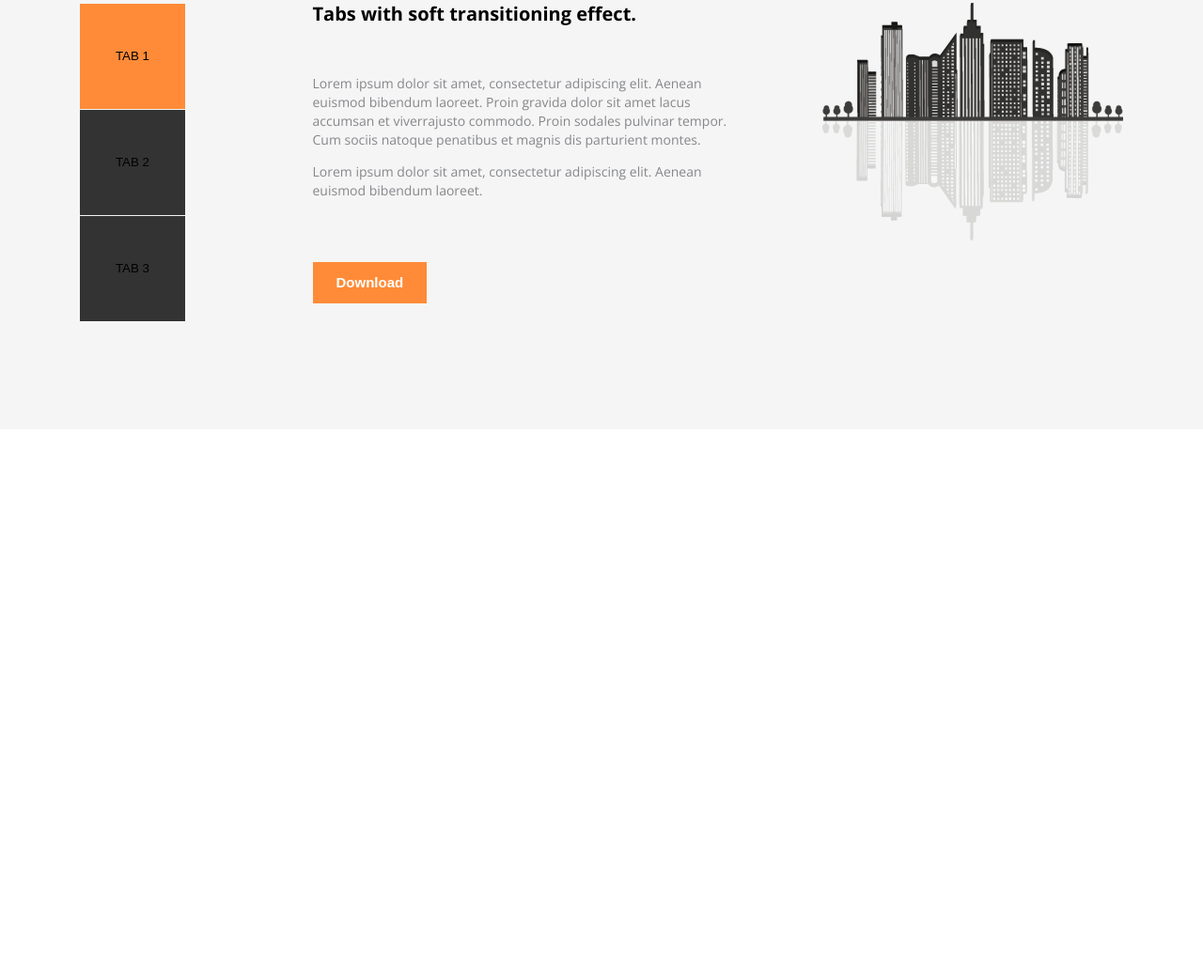
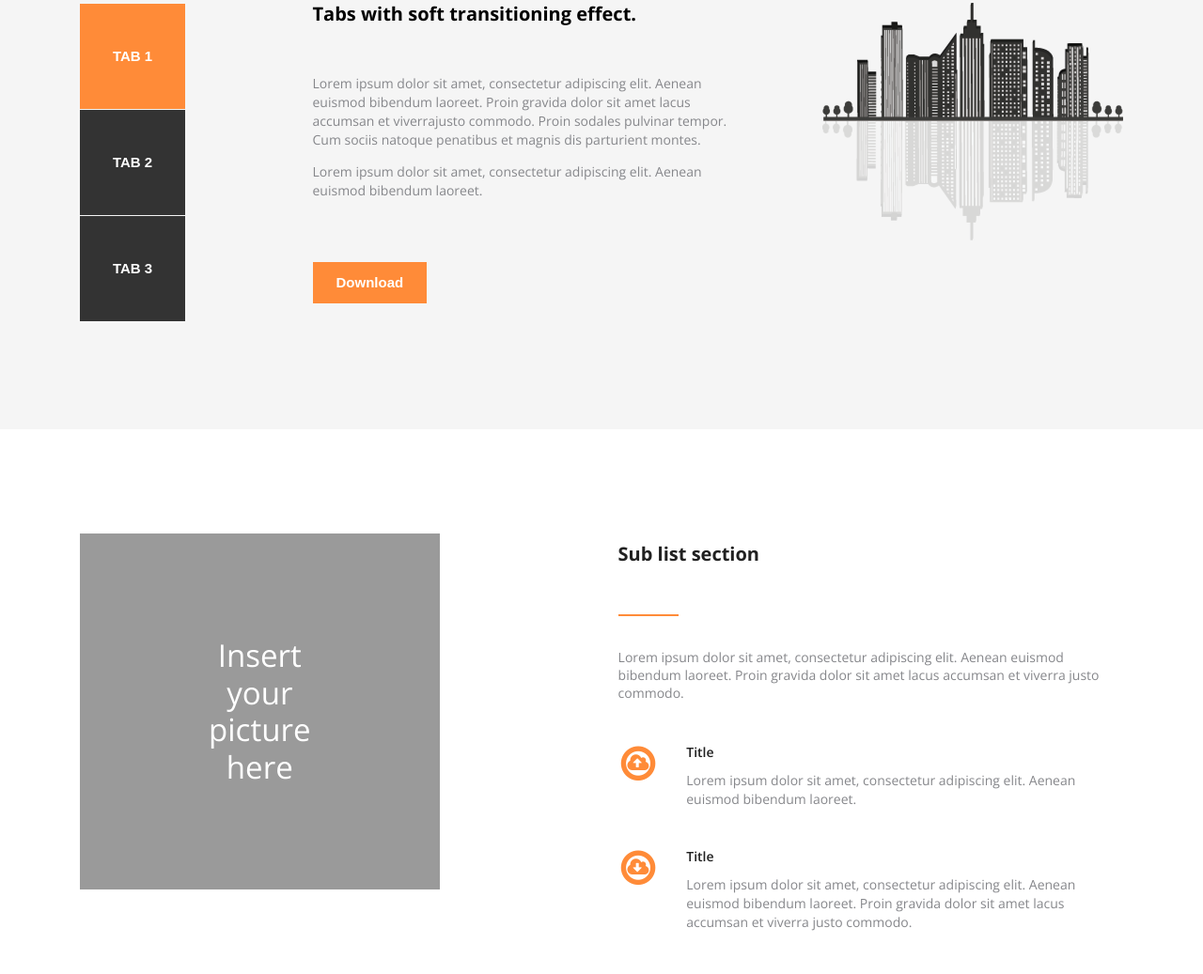
Before and after one commit to strannic123/strannic123.github.io, a plain HTML site: page index.html in a window 1280 px wide. Shown: the part 993-2030 px from the top of the page at 94% size. Before the commit the page ends 1450 px from the top, so only its background shows below. Drawn offline with nearby package versions, Linux system fonts and the light colour scheme.

Commit message:
add sublist block

```diff
--- a/index.html
+++ b/index.html
@@ -125,6 +125,63 @@
         </div>
       </div>
     </div>
+    <div class="sublist">
+      <div class="container">
+        <div class="sublist_row">
+          <div class="sublist_image">
+            <div class="sublist_image_block">Insert your
+              picture here</div>
+          </div>
+          <div class="sublist_description">
+            <div class="sublist_title">Sub list section</div>
+            <div class="sublist_divider_title">
+              <img src="img/divider_orange_sub_list.png" alt="">
+            </div>
+            <div class="sublist_text">Lorem ipsum dolor sit amet, consectetur adipiscing elit. Aenean
+              euismod bibendum laoreet. Proin gravida dolor sit amet lacus
+              accumsan et viverra justo commodo.</div>
+            <div class="sublist_icon_card">
+              <div class="sublist_card">
+                <div class="card_icon">
+                <span class="fa-stack fa-lg">
+                    <i class="fa fa-circle-o fa-stack-2x"></i>
+                    <i class="fa fa-cloud-upload fa-stack-1x"></i>
+                </span>
+                </div>
+                <div class="icon_block_card">
+                  <div class="icon_card_title">Title</div>
+                  <div class="icon_card_text">
+                    Lorem ipsum dolor sit amet, consectetur adipiscing elit.
+                    Aenean euismod bibendum laoreet.
+                  </div>
+                </div>
+
+              </div>
+              <div class="sublist_card">
+                <div class="card_icon">
+                  <span class="fa-stack fa-lg">
+                    <i class="fa fa-circle-o fa-stack-2x"></i>
+                    <i class="fa fa-cloud-download fa-stack-1x"></i>
+                </span>
+                </div>
+                <div class="icon_block_card">
+                  <div class="icon_card_title">Title</div>
+                  <div class="icon_card_text">
+                    Lorem ipsum dolor sit amet, consectetur adipiscing elit.
+                    Aenean euismod bibendum laoreet. Proin gravida dolor
+                    sit amet lacus accumsan et viverra justo commodo.
+                  </div>
+                </div>
+
+              </div>
+
+
+            </div>
+          </div>
+        </div>
+      </div>
+    </div>
+
 
 
 
--- a/style.css
+++ b/style.css
@@ -260,6 +260,7 @@ input[type="password"]{
 
 .tab {
     flex: 1;
+
 }
 
 .tab button{
@@ -267,6 +268,10 @@ input[type="password"]{
     height: 112px;
     border: none;
     margin: 0.5px 0;
+    font-size: 15px;
+    line-height: 20px;
+    font-weight: 700;
+    color: #ffffff;
 }
 
 .tab .tab1{
@@ -316,3 +321,96 @@ input[type="password"]{
     background-color: #FF8B38;
     border: none;
 }
+
+.sublist {
+    background-color: #FFFFFF;
+}
+
+.container {
+}
+
+.sublist_row {
+    display: flex;
+    margin-top: 111px;
+    margin-bottom: 110px;
+    justify-content: center;
+    text-align: start;
+
+}
+
+.sublist_image {
+    flex: 1;
+
+}
+
+.sublist_image_block {
+
+    background-color: #9A9A9A;
+    padding: 110px 137px;
+    text-align: center;
+    font-size: 33.1px;
+    line-height: 1.2;
+    color: #ffffff;
+
+}
+
+.sublist_description {
+    flex: 1.5;
+    padding-left: 190px;
+}
+
+.sublist_title {
+    font-size: 20px;
+    line-height: 43px;
+    font-weight: 700;
+    color: #212121;
+}
+
+.sublist_divider_title {
+    margin-top: 30px;
+}
+
+.sublist_text {
+    margin-top: 30px;
+}
+
+.sublist_icon_card {
+  margin-top: 45px;
+}
+
+.sublist_card {
+    display: flex;
+}
+
+.card_icon span{
+    border-radius: 50%;
+}
+
+.card_icon {
+    font-size: 16px;
+    line-height: 1.2;
+    color: #ff8b38;
+}
+
+.fa.fa-cloud-upload-alt {
+}
+
+.icon_block_card{
+    margin-left: 30px;
+    margin-bottom: 42px;
+}
+
+.icon_card_title {
+    line-height: 17px;
+    font-weight: 600;
+    color: #212121;
+}
+
+.icon_card_text {
+    margin-top: 12px;
+    line-height: 20px;
+    color: #86878b;
+}
+
+.fa.fa-cloud-download-alt {
+}
```
Also changed, not shown: img/divider_orange_sub_list.png (added), img/image_left_sub_list.png (added).
